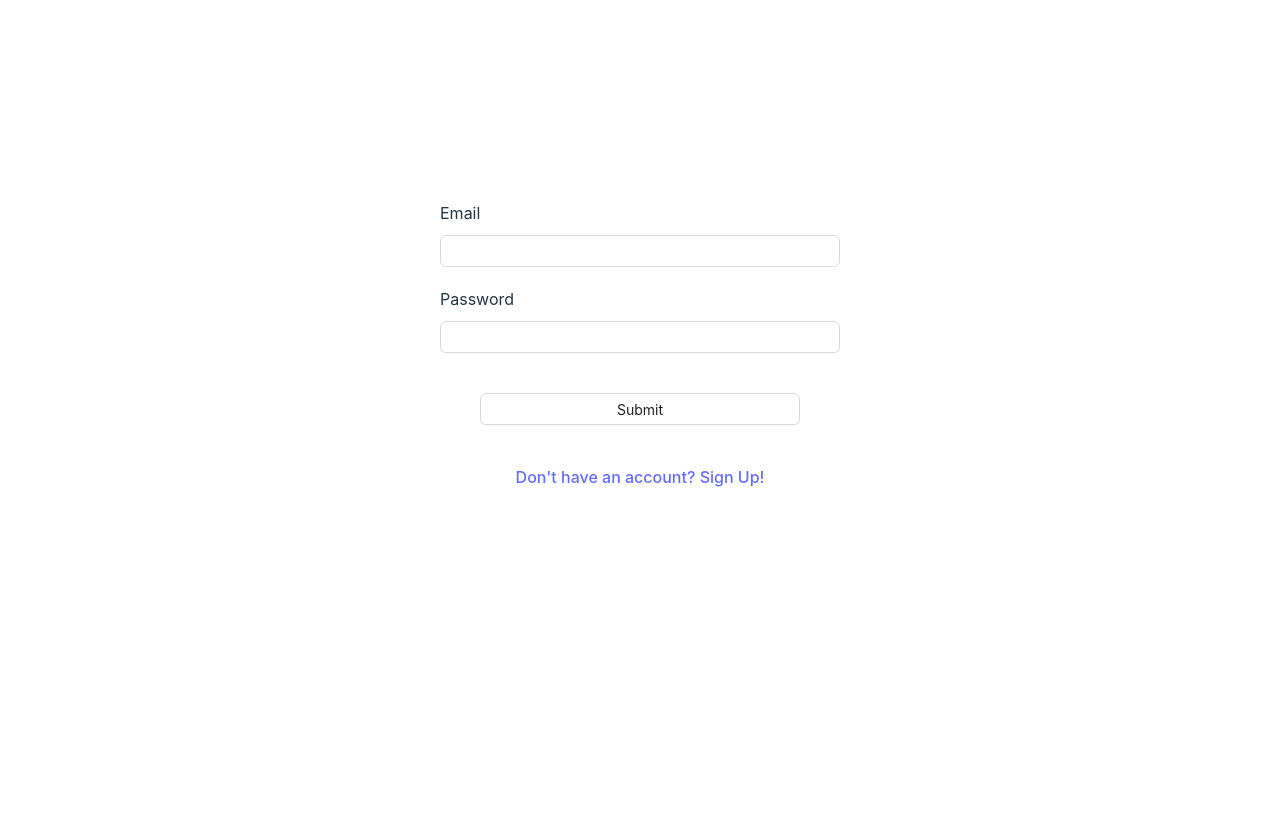
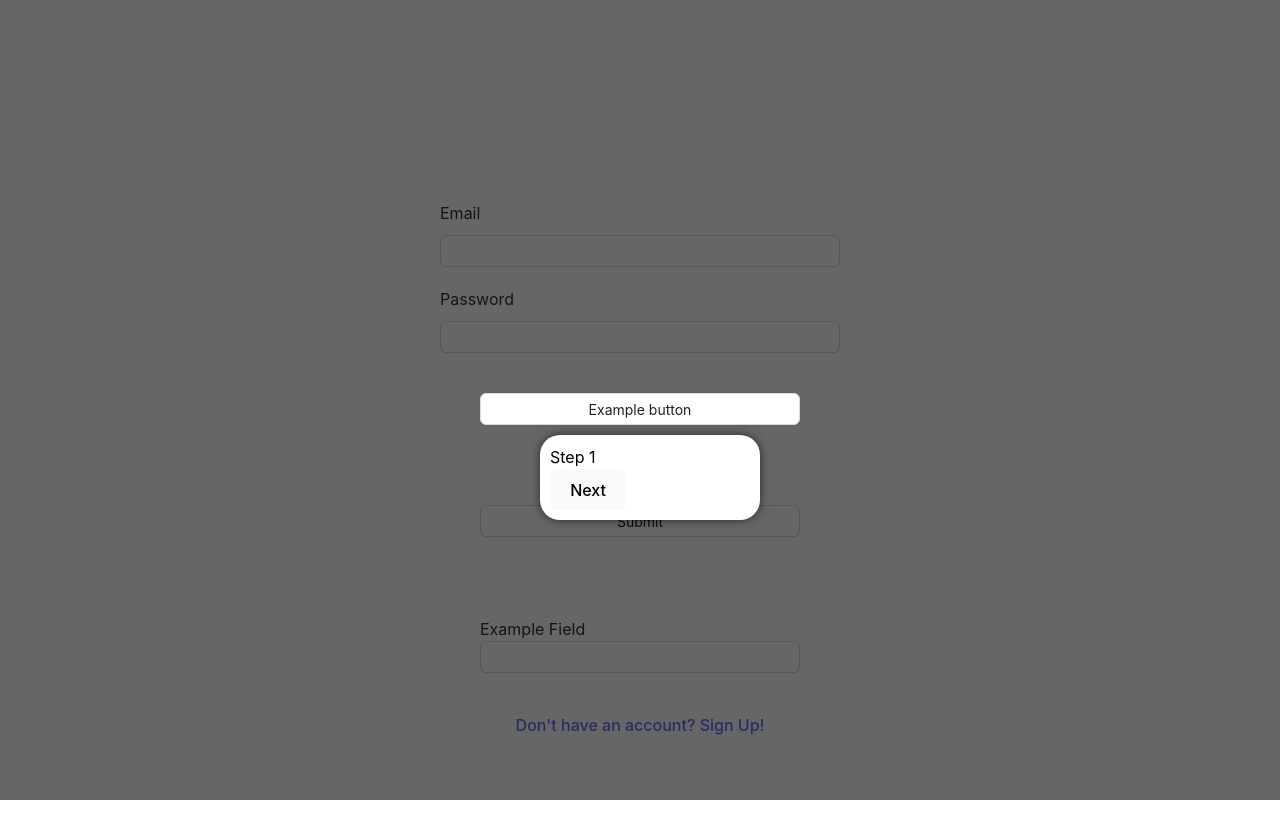
Before and after one commit to ZenEND/sellj-frontend, a React (Vite) app: page /auth/sign-in in a window 1280 px wide. Shown: the top 838 px of the page. Built offline with nearby package versions, Linux system fonts and the light colour scheme.

Commit message:
feat: onboarding component

```diff
--- a/src/components/fields/formik/text-field/index.tsx
+++ b/src/components/fields/formik/text-field/index.tsx
@@ -9,11 +9,11 @@ export const TextField = ({ name, ...props }: TextField) => {
     return <Field component={UiInput} {...field} {...props} />
 }
 
-const UiInput = (props: FieldProps) => {
+const UiInput = ({className, placeholder, ...props}: FieldProps & TextField) => {
     const { field : { name, ...field}, form: { setFieldValue }} = props
     const handleChange = (event: SyntheticEvent<HTMLInputElement>) => {
         setFieldValue(name, event.currentTarget.value)
     }
 
-    return <Input name={name} {...field} onChange={handleChange} />
+    return <Input name={name} className={className} placeholder={placeholder} {...field} onChange={handleChange}/>
 }
--- /dev/null
+++ b/src/components/onbloarding/index.tsx
@@ -0,0 +1,103 @@
+// Onboarding.tsx
+import React, {useEffect, useState, useMemo} from 'react';
+import ReactDOM from 'react-dom';
+import styles from './styles.module.scss';
+
+interface OnboardingStep {
+    content: React.ReactNode;
+    targetRef: React.RefObject<HTMLElement>;
+}
+
+interface OnboardingProps {
+    steps: OnboardingStep[];
+    onFinish: () => void;
+}
+
+const Onboarding: React.FC<OnboardingProps> = ({ steps, onFinish }) => {
+    const [currentStep, setCurrentStep] = useState(0);
+    const [position, setPosition] = useState<{ top: number; left: number } | null>(null);
+    const targetStep = useMemo(() => steps[currentStep].targetRef, [currentStep, steps])
+    const nextStep = () => {
+        if (currentStep < steps.length - 1) {
+            if(targetStep.current) {
+                targetStep.current.style.zIndex = '0'
+            }
+            setCurrentStep(currentStep + 1);
+        } else {
+            onFinish();
+        }
+    };
+
+    useEffect(() => {
+        document.body.style.overflow = 'hidden';
+        return () => {
+            document.body.style.overflow = 'auto';
+        };
+    }, []);
+
+    useEffect(() => {
+        if (currentStep < steps.length) {
+            if (targetStep.current) {
+                targetStep.current.style.zIndex = '999';
+                targetStep.current.scrollIntoView()
+                // Calculate the desired position of the tooltip relative to the viewport
+                const targetRect = targetStep.current?.getBoundingClientRect() as DOMRect;
+                const desiredTop = targetRect.bottom + 10;
+                const desiredLeft = targetRect.left + window.scrollX + targetRect.width / 2 - 100;
+
+                setPosition({
+                    top: desiredTop,
+                    left: desiredLeft,
+                });
+            }
+        }
+    }, [currentStep, steps, targetStep]);
+
+    // Add a scroll event listener to the document element
+    useEffect(() => {
+        document.addEventListener('scroll', () => {
+            // Calculate the desired position of the tooltip relative to the viewport
+            const targetRect = targetStep.current?.getBoundingClientRect() as DOMRect;
+            const desiredTop = targetRect.bottom + 10;
+            const desiredLeft = targetRect.left + window.scrollX + targetRect.width / 2 - 100;
+
+            setPosition({
+                top: desiredTop,
+                left: desiredLeft,
+            });
+        });
+
+        return () => {
+            document.removeEventListener('scroll', () => {});
+        };
+    }, [targetStep]);
+
+
+
+
+
+
+
+    if (currentStep >= steps.length || position === null) {
+        return null;
+    }
+
+    return ReactDOM.createPortal(
+        <div className={styles.container}>
+            <div className={styles.shadow} />
+            {currentStep < steps.length && (
+                <div className={styles.tooltipContainer} style={{ top: position?.top, left: position?.left }}>
+                    <div className={styles.tooltipContent}>
+                        {steps[currentStep].content}
+                        <button onClick={nextStep}>
+                            {currentStep === steps.length - 1 ? 'Finish' : 'Next'}
+                        </button>
+                    </div>
+                </div>
+            )}
+        </div>,
+        document.body
+    );
+};
+
+export default Onboarding;
--- /dev/null
+++ b/src/components/onbloarding/styles.module.scss
@@ -0,0 +1,39 @@
+.container {
+  margin: 0 auto;
+  position: fixed;
+  top: 0;
+  height: 100%;
+  width: 100%;
+}
+
+.tooltipContainer {
+  position: fixed;
+  top: 0;
+  left: 0;
+  z-index: 999;
+}
+
+.tooltipContent {
+  position: absolute;
+  background-color: white;
+  box-shadow: 0 0 10px rgba(0, 0, 0, 0.6);
+  padding: 10px;
+  border-radius: 20px;
+  color: black;
+  width: 200px;
+}
+
+.onboarding-content {
+  margin-bottom: 10px;
+}
+
+.shadow {
+  position: absolute;
+  top: 0;
+  left: 0;
+  width: 100%;
+  height: 100%;
+  background-color: rgba(0, 0, 0, 0.6);
+  z-index: 998;
+  pointer-events: none;
+}
--- a/src/hooks/use-global-hook.ts
+++ b/src/hooks/use-global-hook.ts
@@ -14,10 +14,8 @@ export const useGlobalHook = () => {
     const initUser = useCallback(async () => {
         if(localStorage.getItem('token') && !user.id){
             await dispatch(userActions.getMe())
-            navigate('/')
         } else if(!localStorage.getItem('token') && !pathname.includes('auth')) {
             navigate('/auth/sign-in')
-            console.log('h2e')
 
         }
     }, [dispatch, navigate, pathname, user.id])
--- a/src/pages/auth/sign-in/index.tsx
+++ b/src/pages/auth/sign-in/index.tsx
@@ -1,6 +1,6 @@
 import {FormWrapper} from "../../../components/fields/formik/form-wrapper";
 import {TextField} from "../../../components/fields/formik/text-field";
-import {useCallback} from "react";
+import React, {useCallback, useMemo, useRef, useState} from "react";
 import {Button} from "antd";
 import styles from './styles.module.scss'
 import {Link, useNavigate} from "react-router-dom";
@@ -8,6 +8,7 @@ import * as yup from 'yup'
 import {useDispatch} from "react-redux";
 import {userActions} from "../../../store/user";
 import {TypedDispatch} from "../../../types/typed-dispatch.ts";
+import OnboardingComponent from "../../../components/onbloarding";
 interface SignInValues {
     email: string
     password: string
@@ -22,9 +23,17 @@ const validationSchema = yup.object({
     password: yup.string().required(),
 })
 
-const FieldComponent = ({name = '', label = '', className = styles.field}) => {
+interface FieldComponent  {
+    targetRef?: React.RefObject<HTMLDivElement>
+    name?: string
+    label?: string
+    className?: string
+}
+
+const FieldComponent = ({name = '', label = '', className = styles.field, targetRef}: FieldComponent) => {
+    console.log(targetRef, name)
   return (
-      <div className={className}>
+      <div className={className} ref={targetRef}>
           <label>{label}</label>
           <TextField name={name} />
       </div>
@@ -32,21 +41,46 @@ const FieldComponent = ({name = '', label = '', className = styles.field}) => {
 }
 export const SignInPage = () => {
     const dispatch = useDispatch<TypedDispatch>()
+    const [isOnboardingOpen, setIsOnboardingOpen] = useState(true)
+    const buttonRef = useRef(null)
+    const inputRef = useRef(null)
+    const finishRef = useRef(null)
     const navigate = useNavigate()
-
+    const steps = useMemo(() => {
+        return [
+                {
+                    targetRef: buttonRef,
+                    content: <div>Step 1</div>
+                },
+                {
+                    targetRef: inputRef,
+                    content: <div>Step 2</div>
+                },
+                {
+                    targetRef: finishRef,
+                    content: <div>Step 3</div>
+                },
+            ]
+    }, [])
     const onSubmit = useCallback(async (values: SignInValues) => {
         await dispatch(userActions.signIn(values))
         navigate('/')
     }, [dispatch, navigate])
 
+    const onFinish = useCallback(() => {
+        setIsOnboardingOpen(false)
+    }, [])
     return (
-        <div>
+        <div id={'page'}>
             <FormWrapper initialValues={initialValues} validationSchema={validationSchema} onSubmit={onSubmit} className={styles.form}>
                 <FieldComponent name={'email'} label={'Email'}/>
                 <FieldComponent name={'password'} label={'Password'} />
-                <Button className={styles.button}  htmlType={'submit'}>Submit</Button>
+                <Button className={styles.button}  ref={buttonRef} htmlType={'submit'}>Example button</Button>
+                <Button className={styles.button}  ref={finishRef} htmlType={'submit'}>Submit</Button>
+                <FieldComponent className={styles.button} name={'example'} label={'Example Field'} targetRef={inputRef} />
                 <Link className={styles.link} to={'/auth/sign-up'}>Don't have an account? Sign Up!</Link>
             </FormWrapper>
+            {isOnboardingOpen && <OnboardingComponent steps={steps} onFinish={onFinish} />}
         </div>
     )
 }
--- a/src/pages/cart/index.tsx
+++ b/src/pages/cart/index.tsx
@@ -8,6 +8,16 @@ import {TextField} from "../../components/fields/formik/text-field";
 
 interface SubmitInterface {
     name: string
+    city: string
+    postcode: string
+    address: string
+}
+
+const initialValues = {
+    name: '',
+    city: '',
+    postcode: '',
+    address: ''
 }
 export const CartPage = () => {
     const cart = useTypedSelector(state => state.cart, shallowEqual)
@@ -15,18 +25,21 @@ export const CartPage = () => {
         console.log('hello', val)
     }
     return (
-        <div>
+        <div className={styles.continer}>
             <div className={styles.content}>
                 {cart.list.map(item => (
                     <CartItem key={item.id} {...item} />
                 ))}
             </div>
-            <div>
+            <div className={styles.form}>
                 <div>Checkout Details</div>
-                <div className={styles.form}>
-                    <Formik initialValues={{name: '1'}} onSubmit={onSubmit}>
+                <div>
+                    <Formik initialValues={initialValues} onSubmit={onSubmit}>
                         <Form>
-                            <TextField name={'name'}/>
+                            <TextField className={styles.field} placeholder={'Name'} name={'name'}/>
+                            <TextField className={styles.field} placeholder={'City'} name={'city'}/>
+                            <TextField className={styles.field} placeholder={'Postcode'} name={'postcode'}/>
+                            <TextField className={styles.field} placeholder={'Address Line 1'} name={'address'}/>
                             <Button htmlType={'submit'} size={'large'}>Checkout</Button>
                         </Form>
                     </Formik>
--- a/src/pages/cart/styles.module.scss
+++ b/src/pages/cart/styles.module.scss
@@ -6,5 +6,18 @@
 }
 
 .form {
+  min-width: 400px;
+  flex: 0;
+}
 
+.field {
+  margin: 5px 0;
 }
+
+.content {
+  flex: 1;
+}
+
+.continer {
+  display: flex;
+}
```
